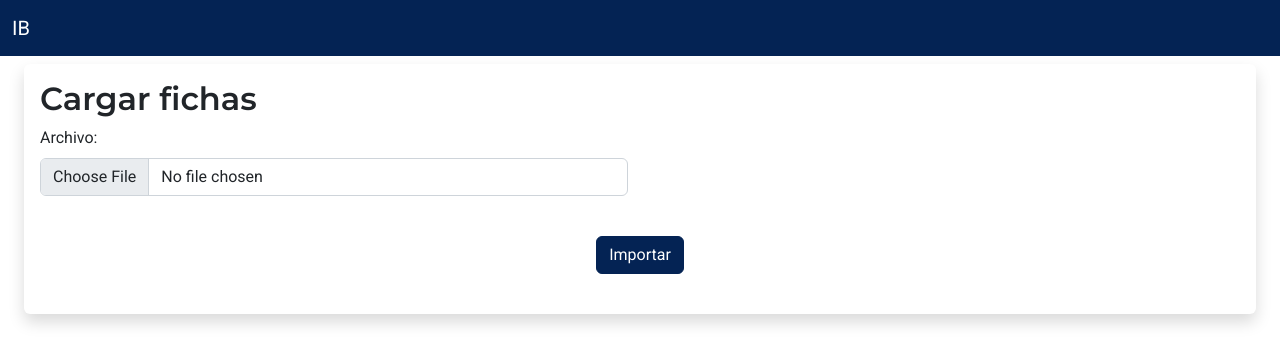
After one commit to DIAD-PUCP/entrevistas-bachillerato, a FastAPI app: template templates/cargar-fichas.tpl.html in a window 1280 px wide. The commit adds this page. Shown: the top 364 px of the page. Run offline with FastAPI, Linux system fonts and the light colour scheme; the template is opened without the code that fills it, so the values that code supplies are empty; some libraries are stand-ins or nearby versions.

Commit message:
interfaz para importar fichas

```diff
--- a/src/main.py
+++ b/src/main.py
@@ -820,3 +820,44 @@ async def importar_usuarios(
         {"request": request, "usuarios": usuarios, "user": user},
         headers={'HX-Push-Url': '/usuarios'}
     )
+
+@app.get('/fichas/importar', response_class=HTMLResponse)
+async def cargar_fichas(
+    request: Request,
+    user: models.Usuario = Security(get_current_active_user)
+):
+    if user.perfil != 'Administrador':
+        raise HTTPException(
+            status.HTTP_403_FORBIDDEN,
+            detail="No cuenta con los suficientes permisos para esta acción"
+        )
+    return templates.TemplateResponse(
+        "cargar-fichas.tpl.html", {
+            "request": request,
+            "user": user
+        }
+    )
+
+
+@app.post('/fichas/importar', response_class=HTMLResponse)
+async def importar_fichas(
+    request: Request,
+    archivo: Annotated[UploadFile, File()],
+    db: Session = Depends(get_session),
+    user: models.Usuario = Security(get_current_active_user)
+):
+    if user.perfil != 'Administrador':
+        raise HTTPException(
+            status.HTTP_403_FORBIDDEN,
+            detail="No cuenta con los suficientes permisos para esta acción"
+        )
+    df = pd.read_csv(archivo.file, dtype={'id': str})
+    for _, f in df.iterrows():
+        ficha = models.FichaCalificacion.model_validate(f.to_dict())
+        crud.create_ficha(db, ficha)
+    fichas = crud.get_all_fichas(db)
+    return templates.TemplateResponse(
+        "listado-fichas.tpl.html",
+        {"request": request, "fichas": fichas, "user": user},
+        headers={'HX-Push-Url': '/fichas'}
+    )
--- /dev/null
+++ b/templates/cargar-fichas.tpl.html
@@ -0,0 +1,15 @@
+{% extends "base.tpl.html" %}
+{% block content %}
+<h2>Cargar fichas</h2>
+<form hx-boost="true" id="cargar-fichas" method="POST" enctype="multipart/form-data" action="/fichas/importar">
+    <div class="row mb-3">
+        <div class="col-md-6">
+            <label for="arhcivo" class="form-label">Archivo:</label>
+            <input id="archivo" class="form-control" type="file" name="archivo" required>
+        </div>
+    </div>
+    <div class="container d-flex justify-content-center">
+        <button id="importar" class="my-4 btn btn-primary" form="cargar-fichas">Importar</button>
+    </div>
+</form>
+{% endblock %}
--- a/templates/listado-fichas.tpl.html
+++ b/templates/listado-fichas.tpl.html
@@ -2,6 +2,7 @@
 {% block content %}
 <div>
 <a class="btn btn-primary" href="/ficha/nueva">Nueva ficha</a>
+<a class="btn btn-primary" href="/fichas/importar">Importar fichas</a>
 </div>
 <div class="table-responsive">
     <table class="table" hx-boost="true">
```
